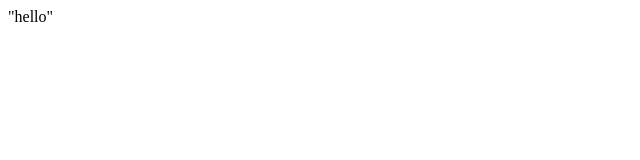
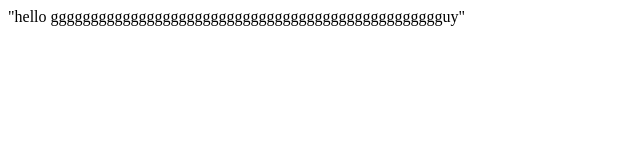
Before and after one commit to Toto20083654/git5, a plain HTML site: page index.html in a window 1280 px wide. Shown: the whole page, without its empty margins (0-640 px from the left). Drawn offline with Linux system fonts and the light colour scheme.

Commit message:
friend update index.html

```diff
--- a/index.html
+++ b/index.html
@@ -1,5 +1,5 @@
 <html>
 <body>
-      "hello"
+      "hello ggggggggggggggggggggggggggggggggggggggggggggggggguy"
 </body>
 </html>
```
